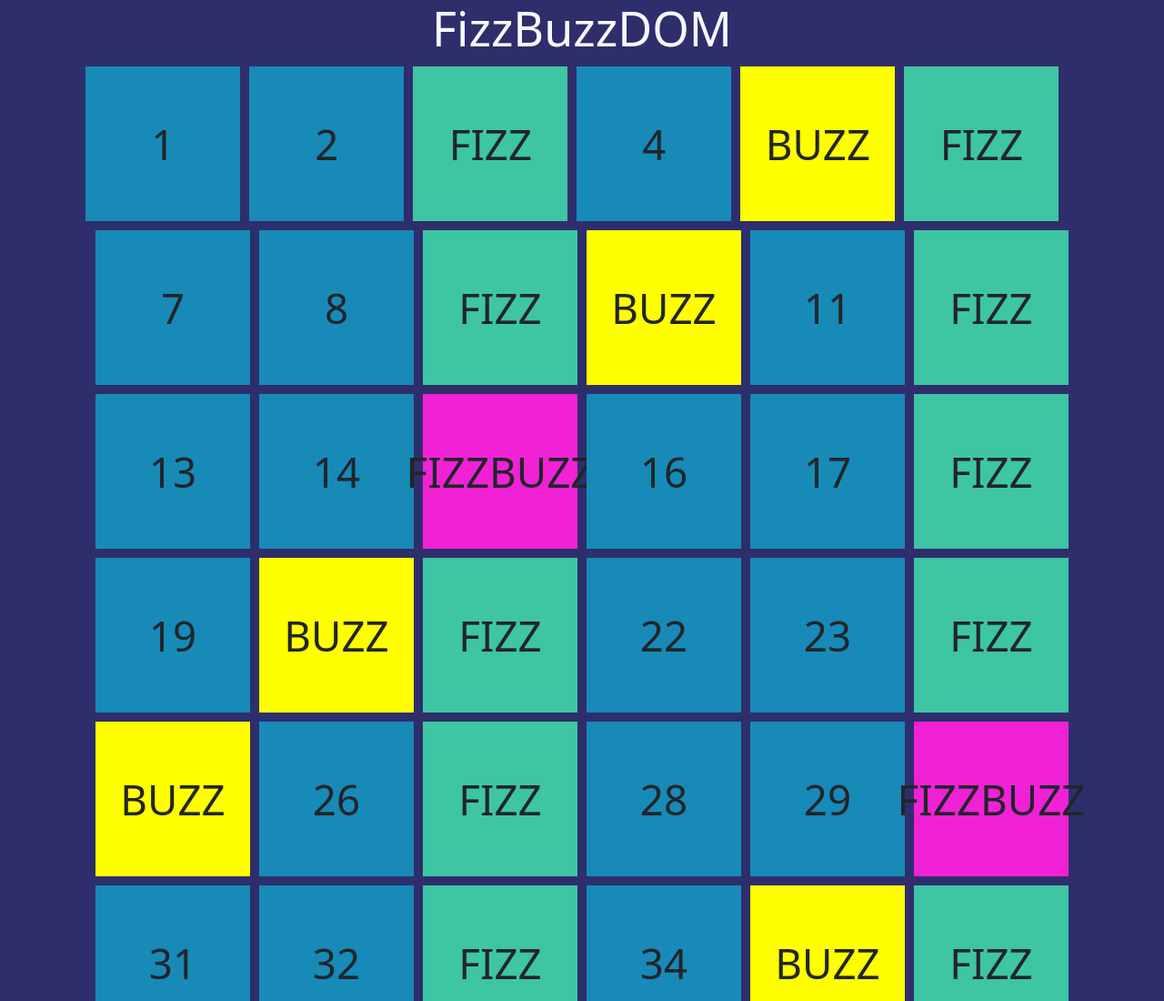
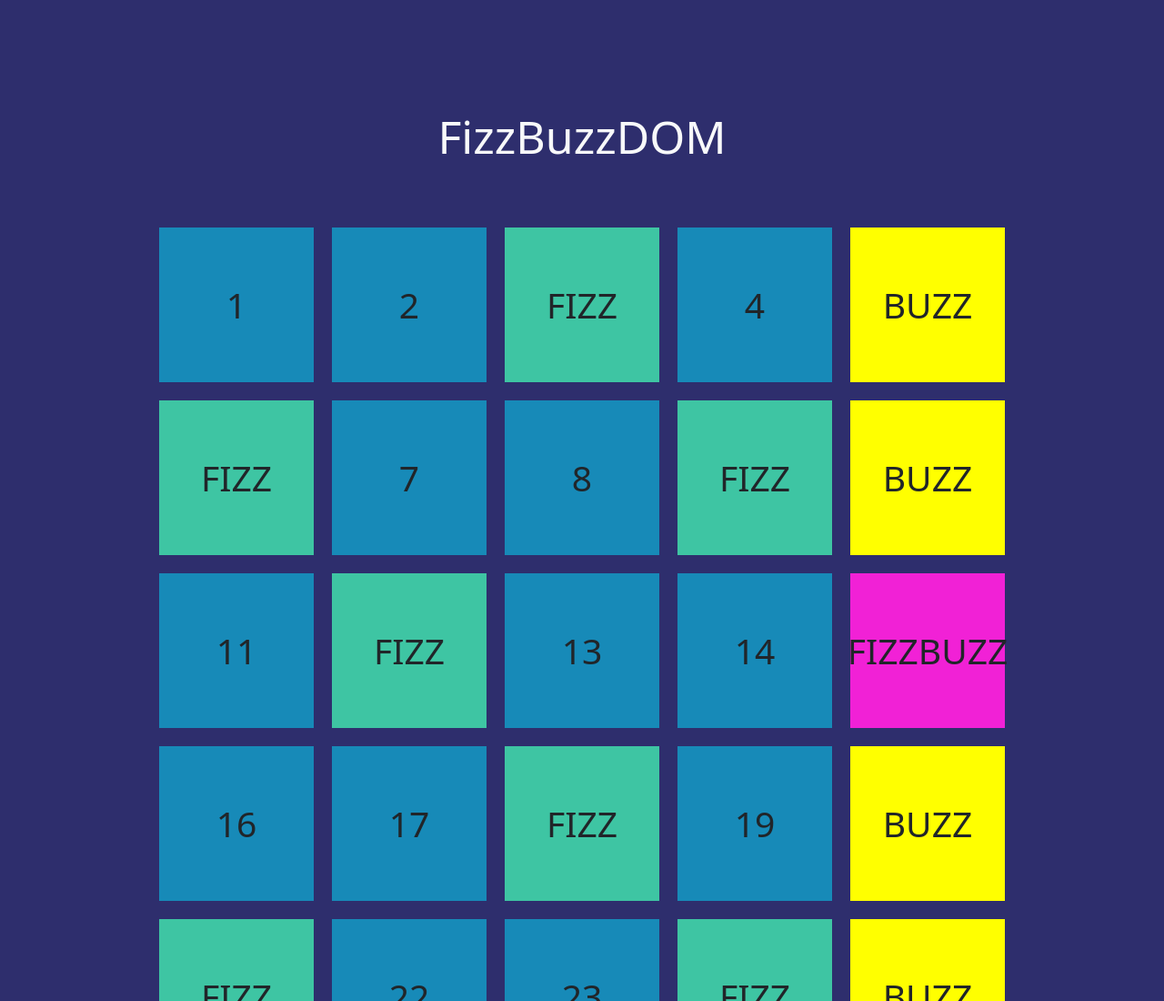
Before and after one commit to frame88/js-fizzbuzzdom, a plain HTML site: page index.html in a window 1280 px wide. Shown: the top 1100 px of the page at 91% size. Drawn offline with nearby package versions, Linux system fonts and the light colour scheme.

Commit message:
rifiniture estetiche

```diff
--- a/css/style.css
+++ b/css/style.css
@@ -2,7 +2,7 @@
     margin: 0;
     padding: 0;
     box-sizing: border-box;
-    font-size: 130%;
+    font-size: 125%;
 }
 
 .container-fluid {
@@ -12,7 +12,7 @@
 .container {
     display: flex;
     flex-wrap: wrap;
-    gap: 10px;
+    gap: 20px;
     width: 80%;
     margin: 0 auto;
 }
--- a/index.html
+++ b/index.html
@@ -11,12 +11,9 @@
     <title>scacchiera fizzbuzz</title>
 </head>
 <body>
-    <div class="container-fluid text-center">
-        <h1 class="text-light fs-10 d-block">FizzBuzzDOM</h1>
-        <div class="container justify-content-center">
-            <div class="row">
-            </div>
-        </div>
+    <div class="container-fluid text-center pt-5">
+        <h1 class="text-light fs-10 d-block pt-5 pb-5">FizzBuzzDOM</h1>
+        <div class="container justify-content-center"></div>
     </div>
     <script src="js/script.js"></script>
 </body>
```
